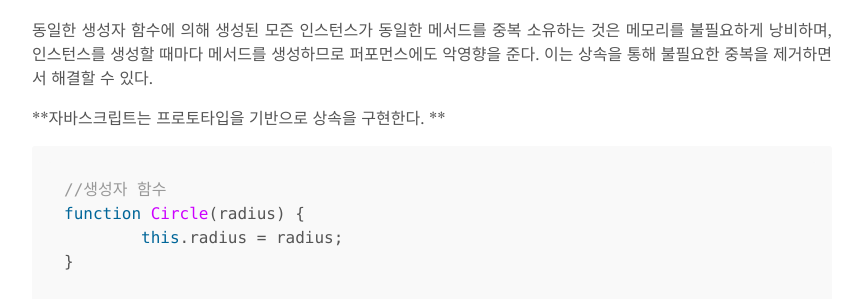
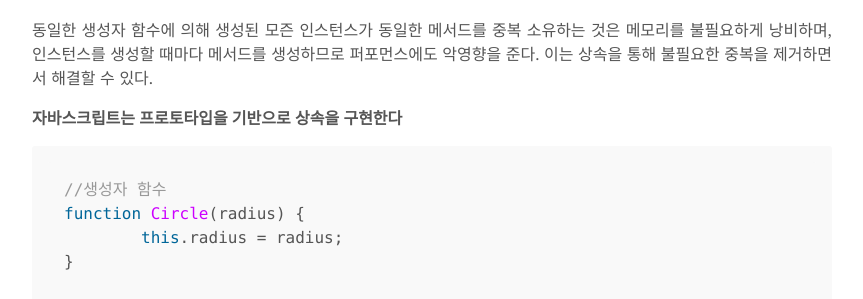
Before and after one commit to SoobinJung1013/SoobinJung1013.github.io, a Jekyll site: the page built from _posts/2021-02-03-inheritance.md, in a window 1280 px wide. Shown: the part 421-720 px from the top of the page, without its empty margins (208-1071 px from the left). Built offline with Jekyll 4.4.1, drawn with Linux system fonts in a browser that asks for light colours; comment, search, counter and statistics services are not loaded.

````diff
--- a/_posts/2021-02-03-inheritance.md
+++ b/_posts/2021-02-03-inheritance.md
@@ -13,7 +13,7 @@ tags: Tale
 
 동일한 생성자 함수에 의해 생성된 모즌 인스턴스가 동일한 메서드를 중복 소유하는 것은 메모리를 불필요하게 낭비하며, 인스턴스를 생성할 때마다 메서드를 생성하므로 퍼포먼스에도 악영향을 준다. 이는 상속을 통해 불필요한 중복을 제거하면서 해결할 수 있다.
 
-**자바스크립트는 프로토타입을 기반으로 상속을 구현한다. **
+**자바스크립트는 프로토타입을 기반으로 상속을 구현한다**
 
 ```javascript
 //생성자 함수
````
